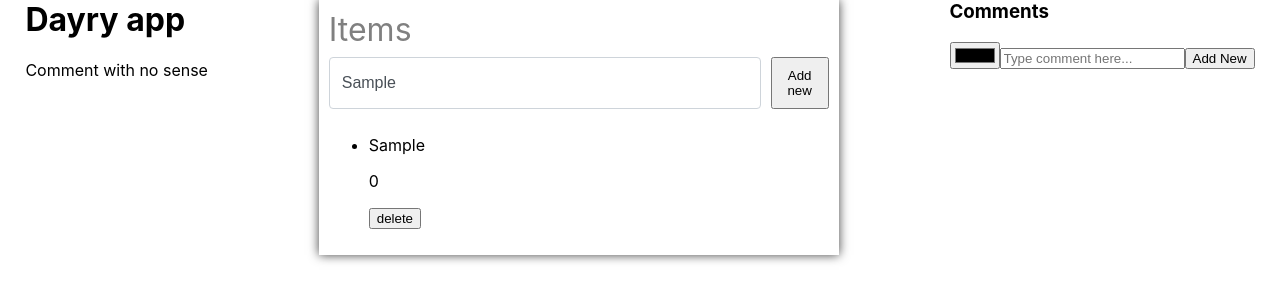
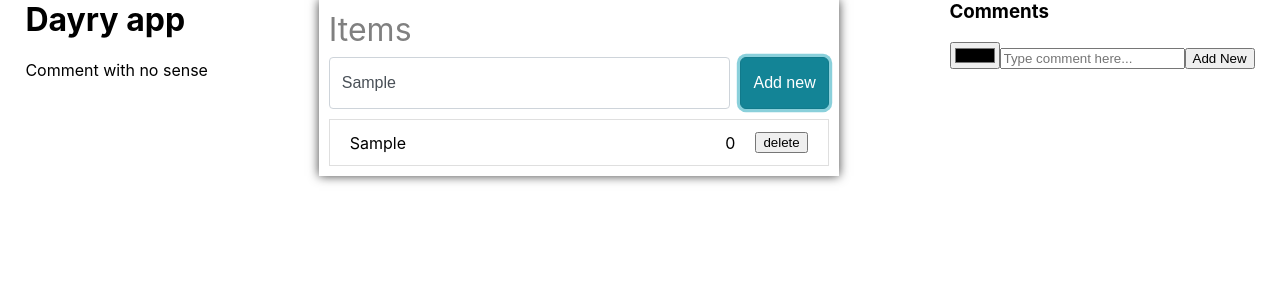
Before and after one commit to AndreyKapus/dayry-app, a React (Create React App) app: page / in a window 1280 px wide. Both pictures are taken after typing "Sample" into the empty fields and a click on the button "Add new". Shown: the top 302 px of the page. Built offline with nearby package versions, Linux system fonts and the light colour scheme.

Commit message:
notes styles

```diff
--- a/src/App.css
+++ b/src/App.css
@@ -1,8 +1,18 @@
+body {
+  box-sizing: border-box;
+}
+
 h1,
 h2,
 h3,
 p {
   margin-top: 0;
+}
+
+ul {
+  list-style: none;
+  padding: 0;
+  margin: 0;
 }
 
 .visually-hidden {
--- a/src/components/CreateNote/CreateNote.js
+++ b/src/components/CreateNote/CreateNote.js
@@ -28,12 +28,14 @@ const CreateNote = () => {
           type="text"
           name="note"
           id="note"
-          placeholder="Type name here"
+          placeholder="Type name here..."
           onChange={handleChange}
           required
         />
 
-        <button type="submit">Add new</button>
+        <button className={css.addBtn} type="submit">
+          Add new
+        </button>
       </form>
     </div>
   );
--- a/src/components/CreateNote/CreateNote.module.css
+++ b/src/components/CreateNote/CreateNote.module.css
@@ -22,9 +22,39 @@
   background-color: #fff;
   border: 1px solid #ced4da;
   border-radius: 4px;
+  transition: border-color 0.15s ease-in-out, box-shadow 0.15s ease-in-out;
 }
 
 .notesInput:hover,
 .notesInput:focus {
-  transition: border-color 0.15s ease-in-out, box-shadow 0.15s ease-in-out;
+  border-color: #80bdff;
+  outline: 0;
+  box-shadow: 0 0 0 0.2rem rgba(0, 123, 255, 0.25);
 }
+
+.addBtn {
+  color: #fff;
+  background-color: #17a2b8;
+  border-color: #17a2b8;
+  text-align: center;
+  white-space: nowrap;
+  vertical-align: middle;
+  user-select: none;
+  border: 1px solid transparent;
+  padding: 6px 12px;
+  font-size: 16px;
+  font-weight: 400;
+  line-height: 1.5;
+  border-radius: 6px;
+  transition: color 0.15s ease-in-out, background-color 0.15s ease-in-out,
+    border-color 0.15s ease-in-out, box-shadow 0.15s ease-in-out;
+}
+
+.addBtn:hover,
+.addBtn:focus {
+  color: #fff;
+  background-color: #138496;
+  border-color: #117a8b;
+  box-shadow: 0 0 0 0.2rem rgba(23, 162, 184, 0.5);
+  outline: 0;
+}
--- a/src/components/Notes/Notes.css
+++ /dev/null
@@ -1,3 +0,0 @@
-.notes-wrapper {
-  display: flex;
-}
--- a/src/components/Notes/Notes.js
+++ b/src/components/Notes/Notes.js
@@ -1,40 +1,28 @@
-// import { useState } from "react";
-// import { useNotes } from "../../store/store";
-import CreateComments from "../CreateComments/CreateComments";
-import "./Notes.css";
+import css from "./Notes.module.css";
 
 const Notes = ({ myNotes, selectedItem, handleItemClick, handleDelete }) => {
-  // const [selectedItem, setSelectedItem] = useState(null);
-  // const myNotes = useNotes((state) => state.notes);
-  // // console.log(myNotes);
-
-  // const handleItemClick = (note) => {
-  //   setSelectedItem(note.id);
-  // };
-
-  // const deleteNote = useNotes((state) => state.removeNote);
-
-  // const handleDelete = (id) => {
-  //   deleteNote(id);
-  // };
-
   return (
     <div className="notes-wrapper">
       <ul>
         {myNotes &&
           myNotes.map((note) => {
             return (
-              <li key={note.id} onClick={() => handleItemClick(note)}>
-                <p>{note.text}</p>
-                <p>{note.comments.length}</p>
-                <button type="button" onClick={() => handleDelete(note.id)}>
-                  delete
-                </button>
+              <li
+                className={css.listItem}
+                key={note.id}
+                onClick={() => handleItemClick(note)}
+              >
+                <p className={css.noteText}>{note.text}</p>
+                <div className={css.infoWrapper}>
+                  <p className={css.count}>{note.comments.length}</p>
+                  <button type="button" onClick={() => handleDelete(note.id)}>
+                    delete
+                  </button>
+                </div>
               </li>
             );
           })}
       </ul>
-      {/* <CreateComments currentNote={selectedItem} /> */}
     </div>
   );
 };
--- /dev/null
+++ b/src/components/Notes/Notes.module.css
@@ -0,0 +1,26 @@
+.notes-wrapper {
+  display: flex;
+}
+
+.listItem {
+  display: flex;
+  justify-content: space-between;
+  align-items: center;
+  padding: 12px 20px;
+  border: 1px solid rgba(0, 0, 0, 0.125);
+}
+
+.noteText {
+  margin-bottom: 0;
+}
+
+.infoWrapper {
+  display: flex;
+  justify-content: center;
+  align-items: center;
+}
+
+.count {
+  margin-right: 20px;
+  margin-bottom: 0;
+}
```
